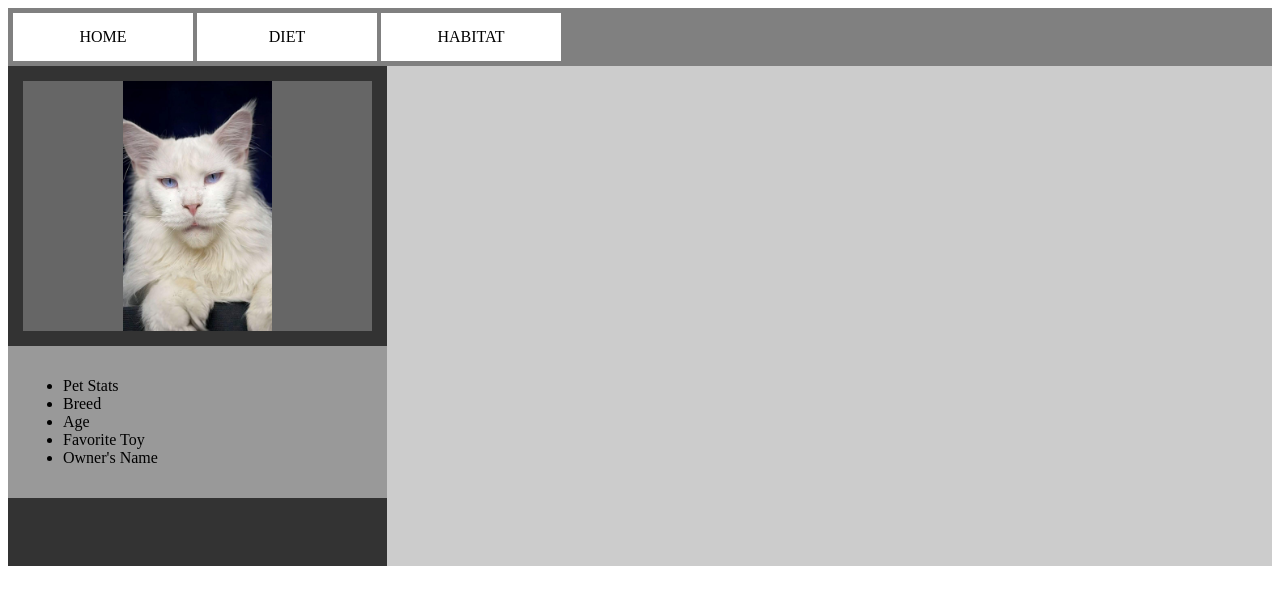
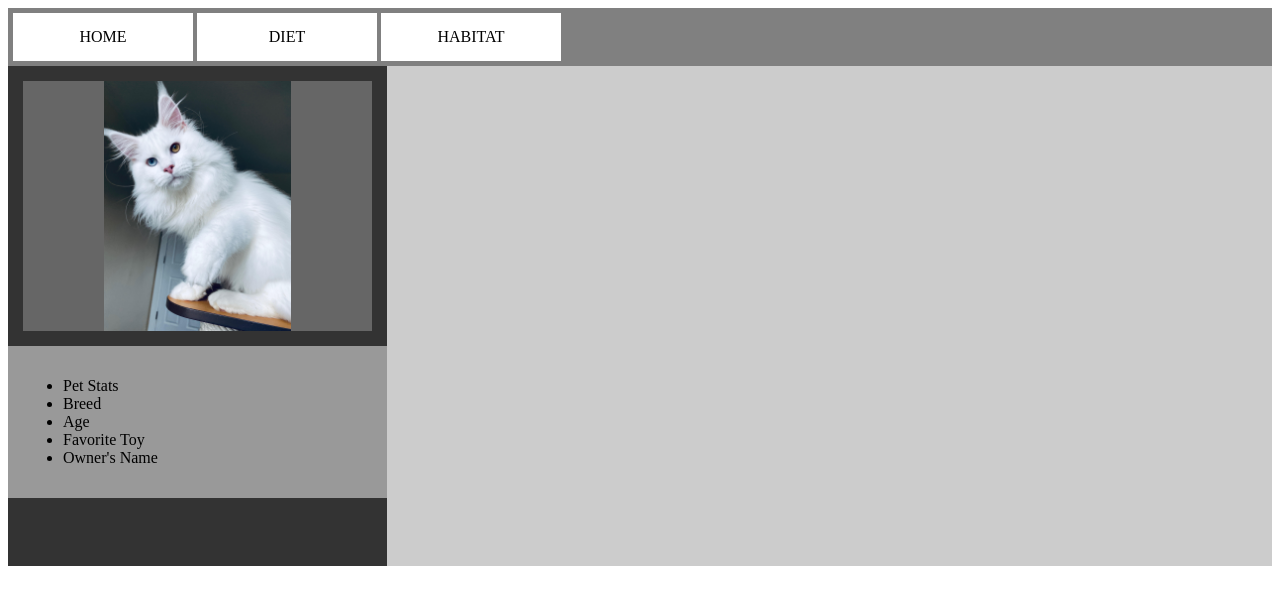
Before and after one commit to Pinojeremy/UX-UI-JPINO, a plain HTML site: page playground/index.html in a window 1280 px wide. Drawn offline with Linux system fonts and the light colour scheme.

Commit message:
Update index.html

```diff
--- a/playground/index.html
+++ b/playground/index.html
@@ -14,7 +14,7 @@
     <div class="left">
         <div class="container1">
             <div class="imageplaceholder">
-               <img src="images/cat.jpg" height=" 250px">
+               <img src="images/maine.webp" height=" 250px">
             </div>
         </div>
         <div class="container2">
```
